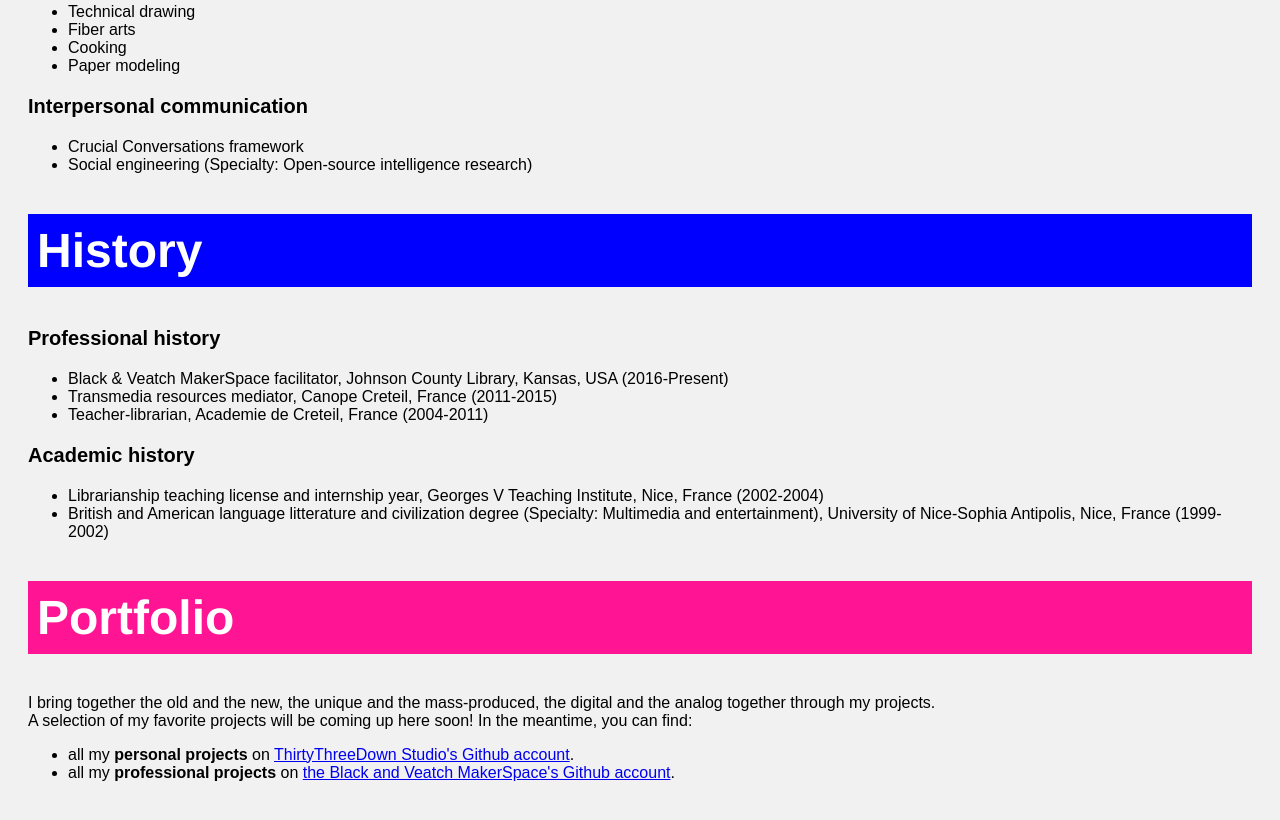
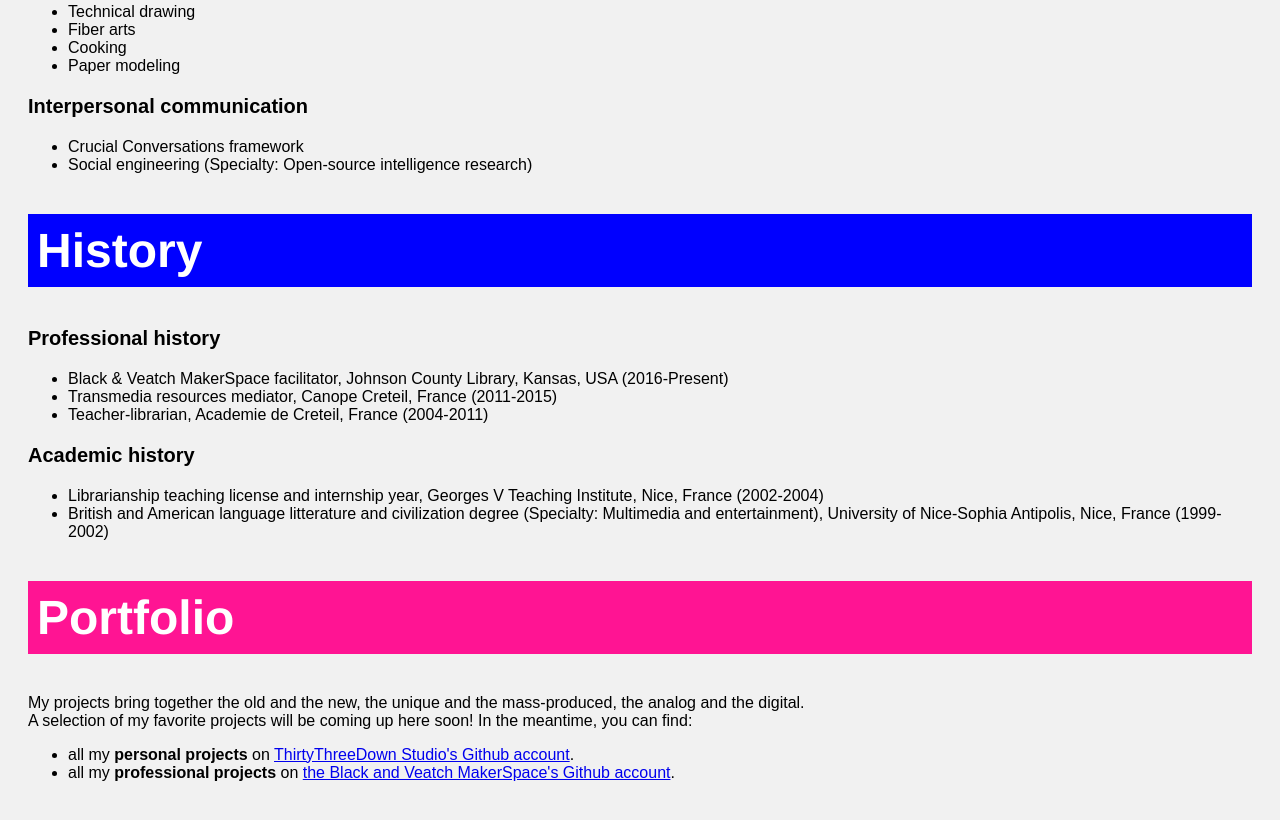
Before and after one commit to thomasmaillioux/thomasmaillioux.github.io, a plain HTML site: page index.html in a window 1280 px wide. Shown: the part 978-1798 px from the top of the page. Drawn offline with Linux system fonts and the light colour scheme.

Commit message:
Update index.html

```diff
--- a/index.html
+++ b/index.html
@@ -259,8 +259,7 @@
 		Portfolio
 		</h2>
 		<p>
-		<!-- This is only a small selection of my favorite projects!<br> -->
-		I bring together the old and the new, the unique and the mass-produced, the digital and the analog together through my projects.<br>
+		My projects bring together the old and the new, the unique and the mass-produced, the analog and the digital.<br>
 		A selection of my favorite projects will be coming up here soon! In the meantime, you can find:
 		<ul>
 		<li>all my <b>personal projects</b> on <a href="https://github.com/thirtythreedown" target=blanks>ThirtyThreeDown Studio's Github account</a>.<br></li>
```
